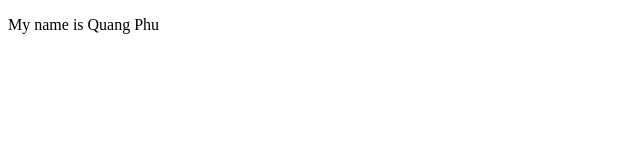
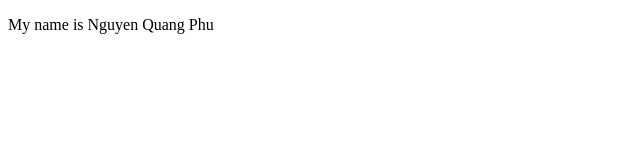
Before and after one commit to pdz1804/demo-repo, a plain HTML site: page index.html in a window 1280 px wide. Shown: the full height of the page, 0-640 px from the left. Drawn offline with Linux system fonts and the light colour scheme.

Commit message:
Update
Update for README.md and index.html

```diff
--- a/index.html
+++ b/index.html
@@ -8,7 +8,7 @@
 
 <body>
     <main>
-        <p>My name is Quang Phu</p>
+        <p>My name is Nguyen Quang Phu</p>
     </main>
 </body>
 
```
Also changed, not shown: 1 other file.
